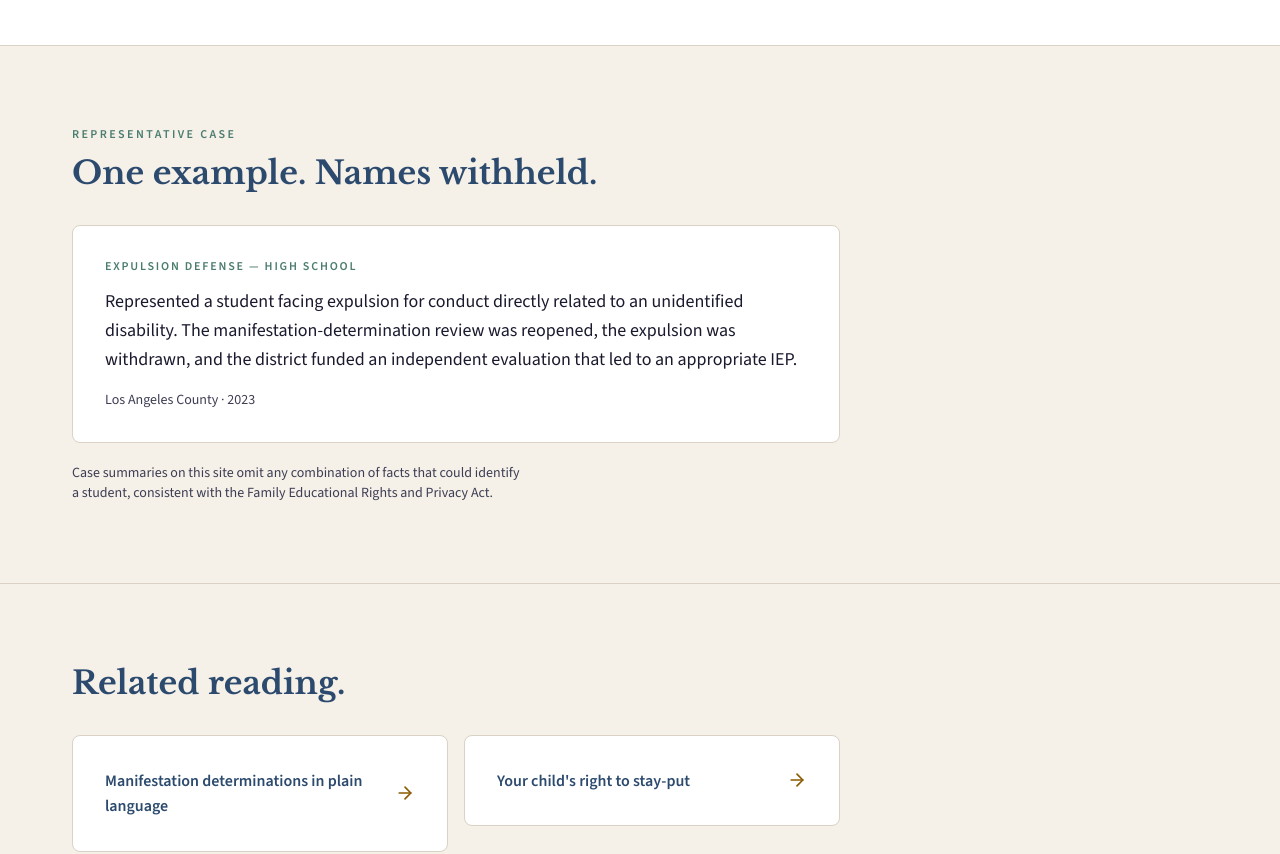
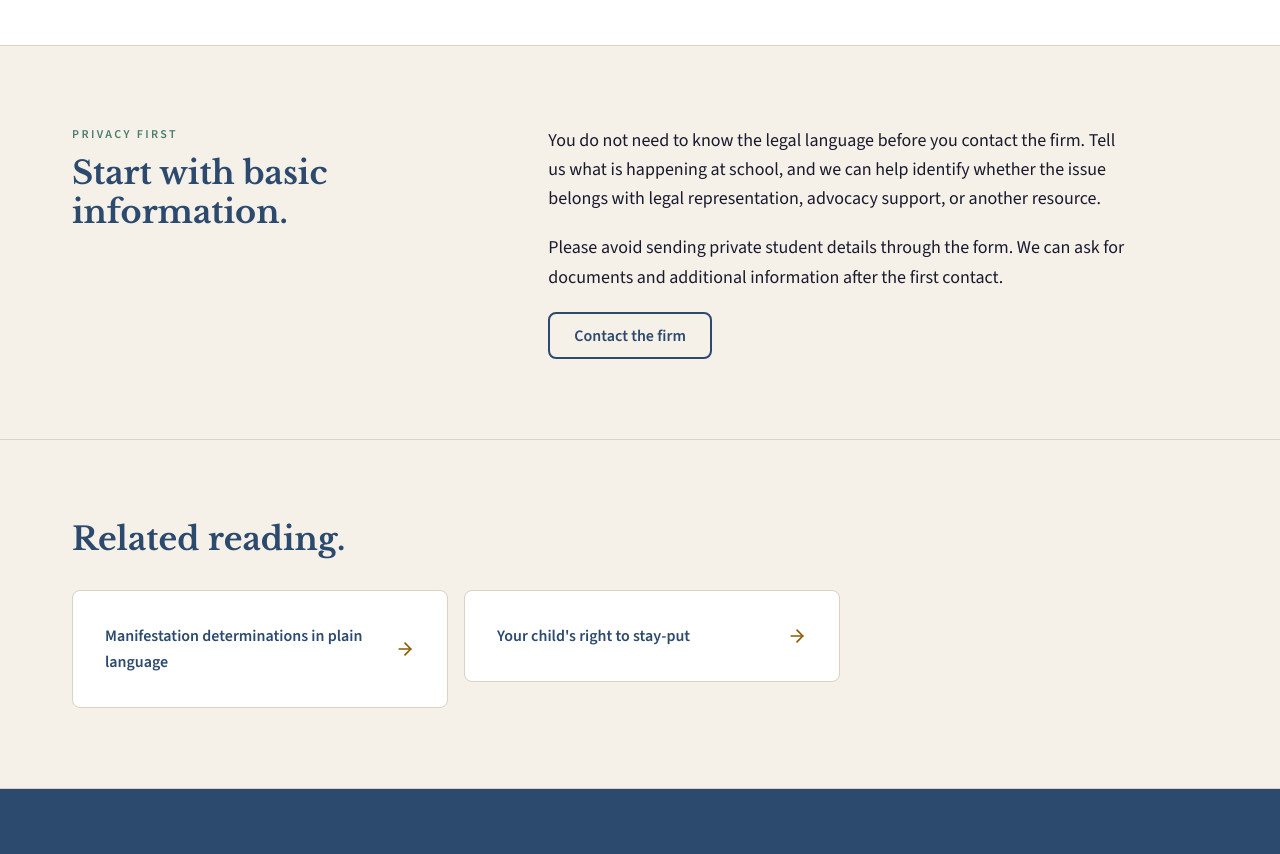
Before and after one commit to marchitectsio/lonha-website, a Next.js app: page /how-we-help/discipline-expulsion in a window 1280 px wide. Shown: the part 1560-2414 px from the top of the page. Built offline with nearby package versions, Linux system fonts and the light colour scheme.

Commit message:
Remove public case result section from practice pages

```diff
--- a/app/how-we-help/[slug]/page.tsx
+++ b/app/how-we-help/[slug]/page.tsx
@@ -60,7 +60,6 @@ export default async function PracticeAreaPage({
         </div>
       </section>
 
-      {/* When to call */}
       <section className="py-12 md:py-20 border-t border-[color:var(--border-subtle)]">
         <div className="container-x grid gap-10 md:grid-cols-[1fr_2fr] md:gap-16">
           <div>
@@ -89,7 +88,6 @@ export default async function PracticeAreaPage({
         </div>
       </section>
 
-      {/* Process */}
       <section className="bg-[color:var(--surface-raised)] border-y border-[color:var(--border-subtle)] py-12 md:py-20">
         <div className="container-x">
           <p className="text-xs font-semibold uppercase tracking-[0.2em] text-[color:var(--brand-secondary)] mb-3">
@@ -117,35 +115,33 @@ export default async function PracticeAreaPage({
         </div>
       </section>
 
-      {/* Anonymized case result */}
       <section className="py-12 md:py-20">
-        <div className="container-x">
+        <div className="container-x grid gap-8 md:grid-cols-[1fr_1.6fr] md:gap-16">
+          <div>
             <p className="text-xs font-semibold uppercase tracking-[0.2em] text-[color:var(--brand-secondary)] mb-3">
-            Representative case
+              Privacy first
             </p>
             <h2
-            className="font-serif text-[color:var(--brand-primary)] mb-8"
+              className="font-serif text-[color:var(--brand-primary)]"
               style={{ fontSize: "clamp(1.5rem, 2.6vw, 2rem)", lineHeight: 1.2, fontWeight: 700 }}
             >
-            One example. Names withheld.
+              Start with basic information.
             </h2>
-          {/* TODO: client to provide additional anonymized case results */}
-          <article className="card border-l-4 border-l-[color:var(--brand-accent)] max-w-3xl">
-            <p className="text-xs font-semibold uppercase tracking-[0.15em] text-[color:var(--brand-secondary)] mb-3">
-              {content.caseResult.caseType}
+          </div>
+          <div className="space-y-5 text-lg leading-relaxed text-[color:var(--text-primary)] max-w-prose">
+            <p>
+              You do not need to know the legal language before you contact the firm. Tell us what is happening at school, and we can help identify whether the issue belongs with legal representation, advocacy support, or another resource.
             </p>
-            <p className="text-lg leading-relaxed text-[color:var(--text-primary)]">
-              {content.caseResult.body}
+            <p>
+              Please avoid sending private student details through the form. We can ask for documents and additional information after the first contact.
             </p>
-            <p className="mt-4 text-sm text-[color:var(--text-secondary)]">{content.caseResult.geo}</p>
-          </article>
-          <p className="mt-5 max-w-prose text-sm text-[color:var(--text-secondary)]">
-            Case summaries on this site omit any combination of facts that could identify a student, consistent with the Family Educational Rights and Privacy Act.
-          </p>
+            <Link href="/contact" className="btn btn-secondary">
+              Contact the firm
+            </Link>
+          </div>
         </div>
       </section>
 
-      {/* Related resources */}
       <section className="bg-[color:var(--surface)] border-y border-[color:var(--border-subtle)] py-12 md:py-20">
         <div className="container-x">
           <h2
@@ -173,7 +169,7 @@ export default async function PracticeAreaPage({
       <CTABanner
         heading="Think this matches your situation?"
         body="Tell us briefly what is happening. We respond within 24 business hours."
-        primaryCta={{ label: "Schedule a consultation", href: "/contact" }}
+        primaryCta={{ label: "Contact the firm", href: "/contact" }}
         secondaryCallLabel={`Call ${SITE.phone}`}
       />
     </SiteFrame>
```
Lines whose indentation alone changed are shown as unchanged.
